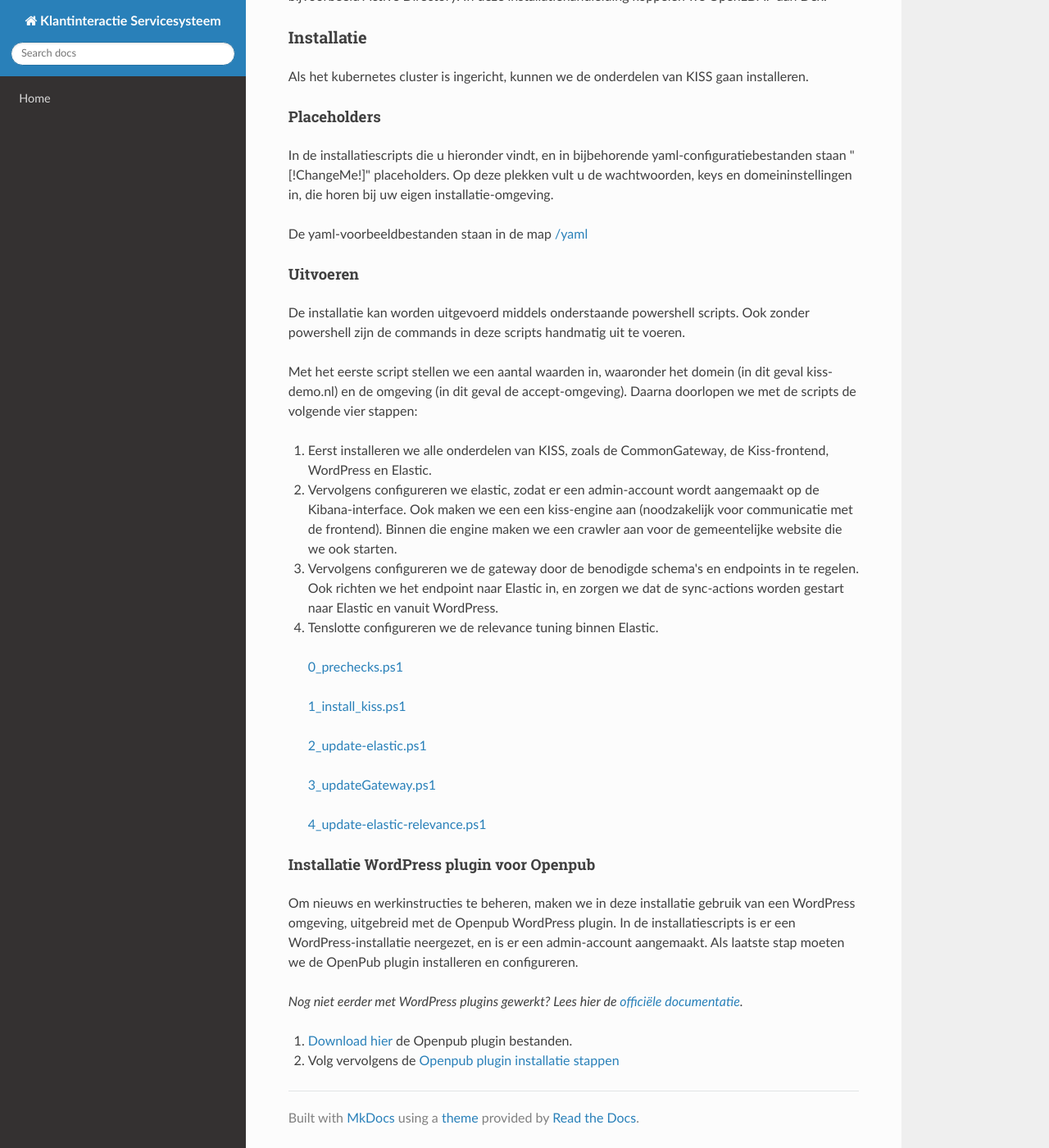
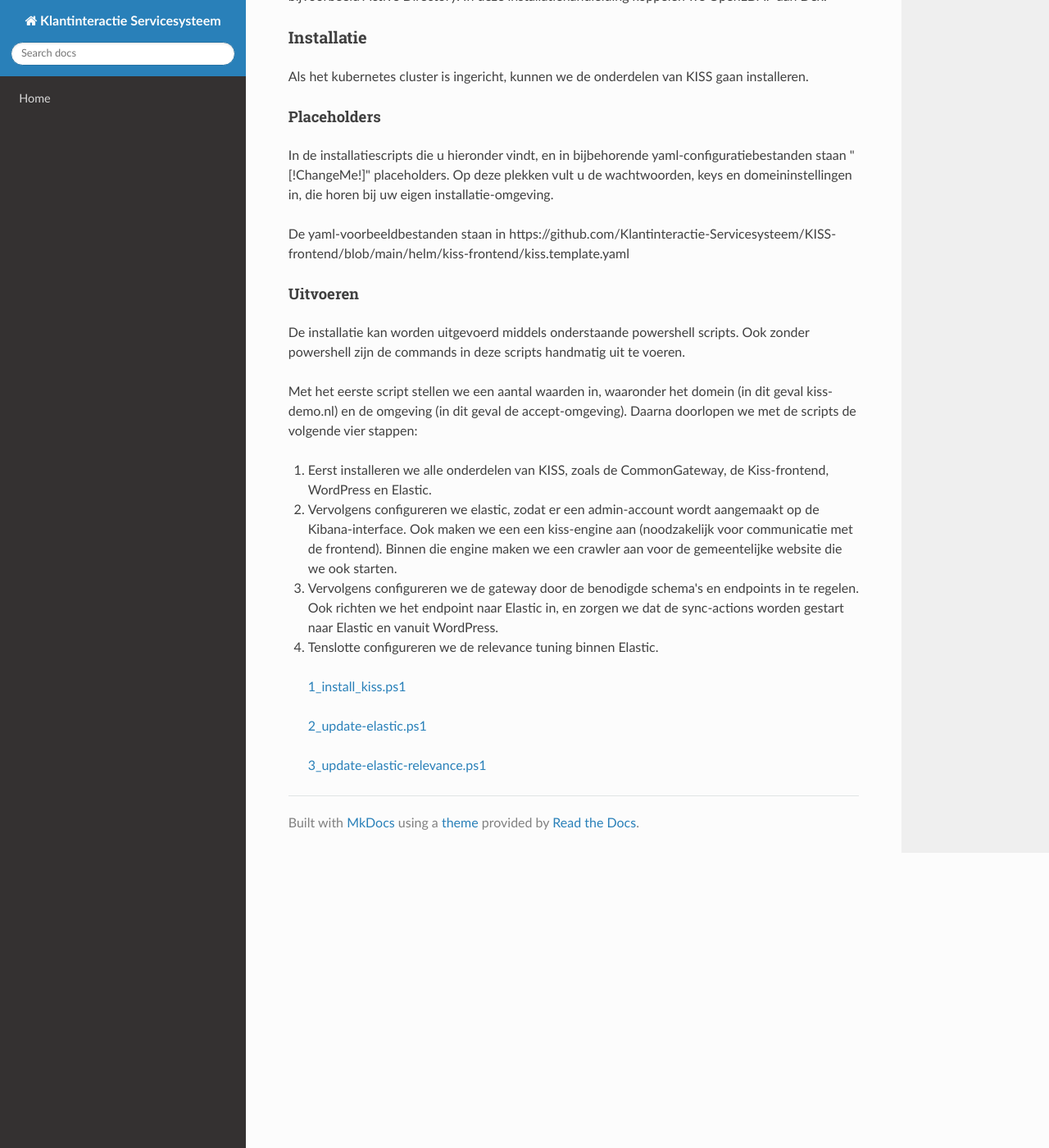
Before and after one commit to Klantinteractie-Servicesysteem/.github, an MkDocs documentation site: the page built from docs/INSTALLATION.md, in a window 1280 px wide and 1400 px high, scrolled down 1549 px. Shown: the whole window at 82% size. Built offline with MkDocs 1.6.1, drawn with Linux system fonts in a browser that asks for light colours; nearby versions of some CDN libraries.

Commit message:
Update INSTALLATION.md

```diff
--- a/docs/INSTALLATION.md
+++ b/docs/INSTALLATION.md
@@ -51,7 +51,6 @@ https://portal.azure.com/#view/Microsoft_Azure_Capacity/QuotaMenuBlade/~/myQuota
 #### Authenticatie
 De authenticatie van KISS gebeurt m.b.v. Dex. Er bestaan voor Dex vele [connectoren](https://dexidp.io/docs/connectors/), ook voor bijvoorbeeld Active Directory. In deze installatiehandleiding koppelen we OpenLDAP aan Dex.
 
-
 ### Installatie
 Als het kubernetes cluster is ingericht, kunnen we de onderdelen van KISS gaan installeren.
 
@@ -59,7 +58,7 @@ Als het kubernetes cluster is ingericht, kunnen we de onderdelen van KISS gaan i
 In de installatiescripts die u hieronder vindt, en in bijbehorende yaml-configuratiebestanden staan "[!ChangeMe!]" placeholders.
 Op deze plekken vult u de wachtwoorden, keys en domeininstellingen in, die horen bij uw eigen installatie-omgeving.
 
-De yaml-voorbeeldbestanden staan in de map [/yaml](https://github.com/Klantinteractie-Servicesysteem/.github/tree/main/docs/yaml)
+De yaml-voorbeeldbestanden staan in https://github.com/Klantinteractie-Servicesysteem/KISS-frontend/blob/main/helm/kiss-frontend/kiss.template.yaml
 
 #### Uitvoeren
 De installatie kan worden uitgevoerd middels onderstaande powershell scripts. Ook zonder powershell zijn de commands in deze scripts handmatig uit te voeren.
@@ -71,21 +70,8 @@ Met het eerste script stellen we een aantal waarden in, waaronder het domein (in
 3. Vervolgens configureren we de gateway door de benodigde schema's en endpoints in te regelen. Ook richten we het endpoint naar Elastic in, en zorgen we dat de sync-actions worden gestart naar Elastic en vanuit WordPress.
 4. Tenslotte configureren we de relevance tuning binnen Elastic.
 
-> [0_prechecks.ps1](https://github.com/Klantinteractie-Servicesysteem/.github/blob/main/docs/scripts/0_prechecks.ps1)
->
 > [1_install_kiss.ps1](https://github.com/Klantinteractie-Servicesysteem/.github/blob/main/docs/scripts/1_install_kiss.ps1)
 >
 > [2_update-elastic.ps1](https://github.com/Klantinteractie-Servicesysteem/.github/blob/main/docs/scripts/2_update-elastic.ps1)
 >
-> [3_updateGateway.ps1](https://github.com/Klantinteractie-Servicesysteem/.github/blob/main/docs/scripts/3_updateGateway.ps1)
->
-> [4_update-elastic-relevance.ps1](https://github.com/Klantinteractie-Servicesysteem/.github/blob/main/docs/scripts/4_update-elastic-relevance.ps1)
-
-#### Installatie WordPress plugin voor Openpub
-
-Om nieuws en werkinstructies te beheren, maken we in deze installatie gebruik van een WordPress omgeving, uitgebreid met de Openpub WordPress plugin. In de installatiescripts is er een WordPress-installatie neergezet, en is er een admin-account aangemaakt. Als laatste stap moeten we de OpenPub plugin installeren en configureren.
-
-_Nog niet eerder met WordPress plugins gewerkt? Lees hier de [officiële documentatie](https://wordpress.org/support/article/managing-plugins/)._
-
-1. [Download hier](./openPub/) de Openpub plugin bestanden.
-2. Volg vervolgens de [Openpub plugin installatie stappen](https://kiss-klantinteractie-servicesysteem.readthedocs.io/en/latest/openpub/)
+> [3_update-elastic-relevance.ps1](https://github.com/Klantinteractie-Servicesysteem/.github/blob/main/docs/scripts/3_update-elastic-relevance.ps1)
```
